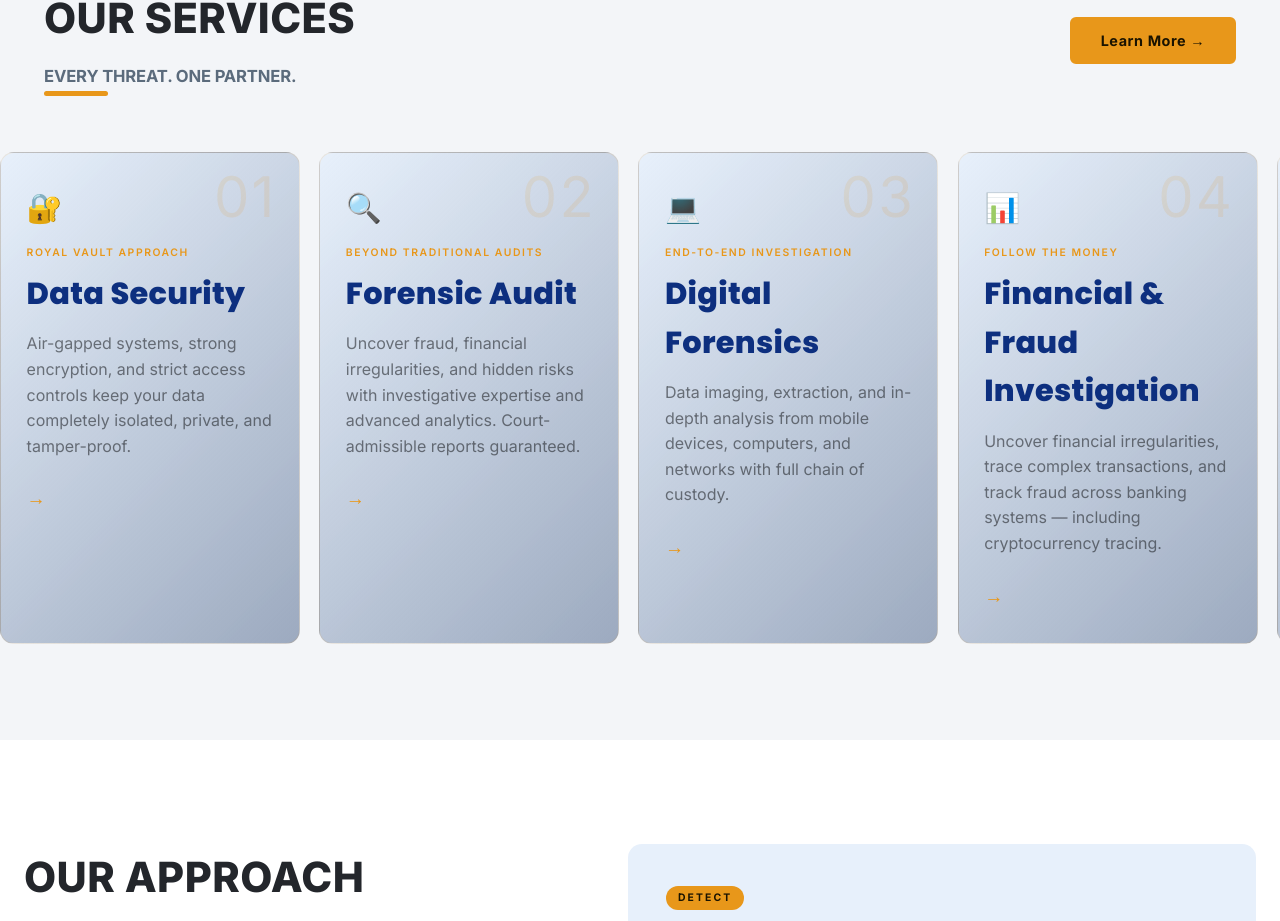
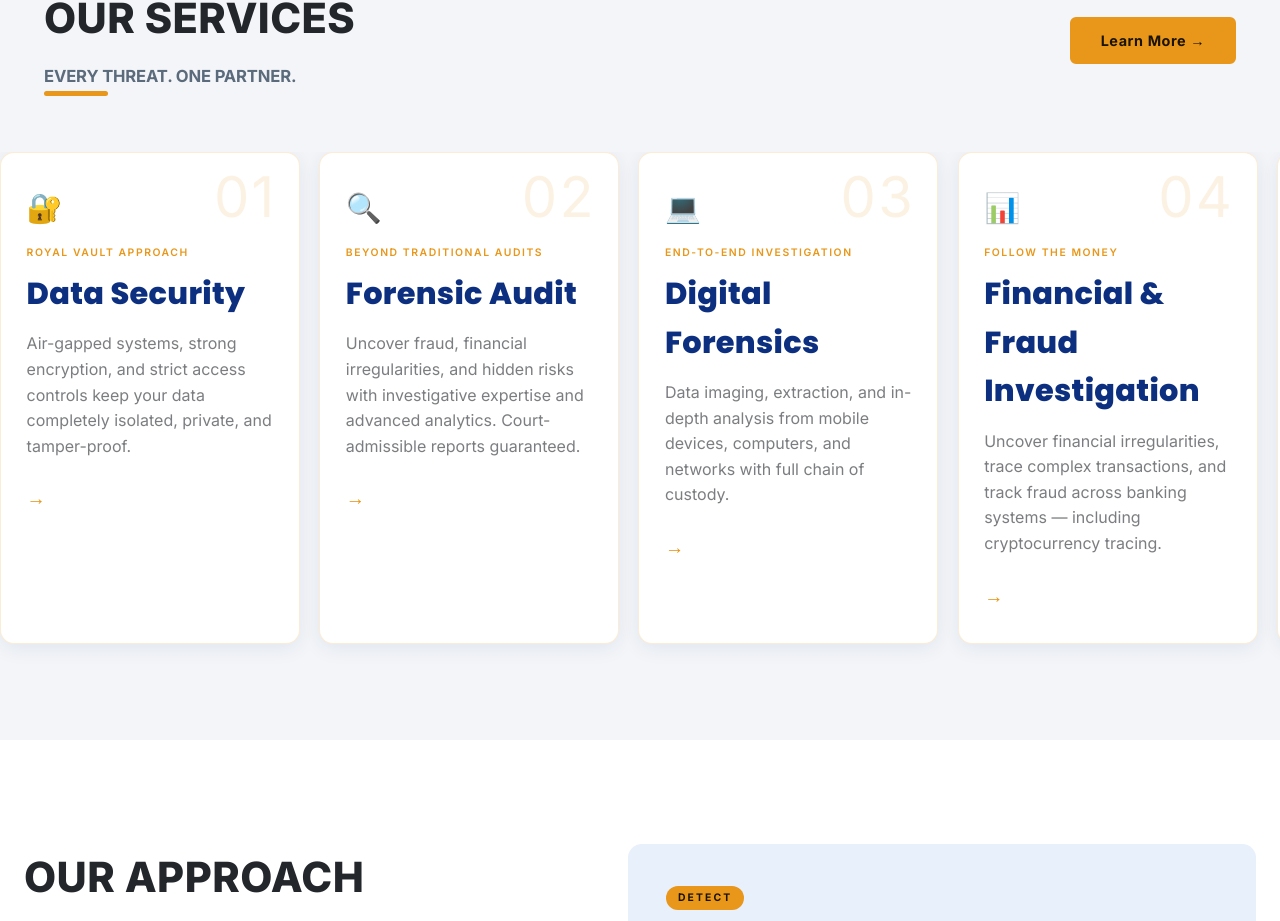
Before and after one commit to pragatikhanna06-hash/website, a React (Vite) app: page / in a window 1280 px wide. Shown: the part 1658-2579 px from the top of the page. Built offline with nearby package versions, Linux system fonts and the light colour scheme.

Commit message:
update all files

```diff
--- a/src/HomePage.css
+++ b/src/HomePage.css
@@ -839,8 +839,8 @@ h1, h2, h3 { color: var(--heading); font-family: var(--ff-display); }
 
 .service-card {
   flex: 0 0 300px;
-  background: linear-gradient(135deg, var(--navy-mid) 0%, rgba(27,58,107,0.4) 100%);
-  border: 1px solid rgba(232,151,26,0.12);
+  background: #FFFFFF;
+  border: 1px solid rgba(232,151,26,0.18);
   border-radius: var(--radius-lg);
   padding: 2rem 1.6rem;
   scroll-snap-align: start;
@@ -848,6 +848,7 @@ h1, h2, h3 { color: var(--heading); font-family: var(--ff-display); }
   transition: transform var(--trans), border-color var(--trans), box-shadow var(--trans);
   position: relative;
   overflow: hidden;
+  box-shadow: 0 4px 20px rgba(13,47,127,0.08);
 }
 .service-card::before {
   content: "";
@@ -861,7 +862,7 @@ h1, h2, h3 { color: var(--heading); font-family: var(--ff-display); }
 .service-card:hover {
   transform: translateY(-6px);
   border-color: rgba(232,151,26,0.4);
-  box-shadow: 0 20px 60px rgba(0,0,0,0.4);
+  box-shadow: 0 20px 45px rgba(13,47,127,0.14);
 }
 .service-card:hover::before { opacity: 1; }
 .service-card:focus-visible {
```
